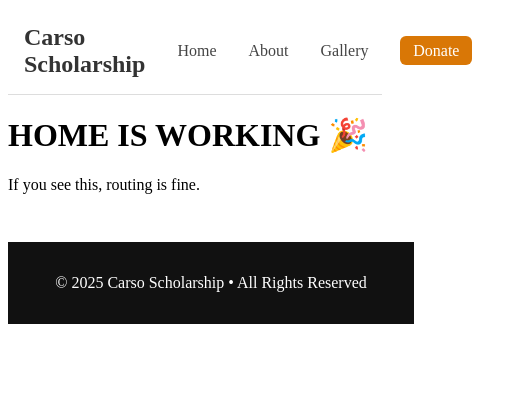
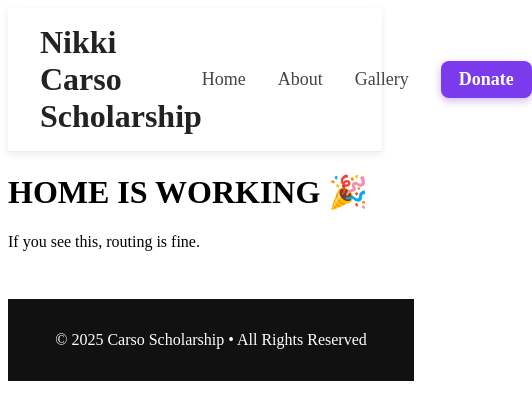
Before and after one commit to DrakeCarso/Nikki-Scholarship-Website, a React (Vite) app: page / in a window 390 px wide. Shown: the top 420 px of the page, 532 px wide, since content can reach past the window. Built offline with nearby package versions, Linux system fonts and the light colour scheme.

Commit message:
Navbar updated, starting mobile optimization

```diff
--- a/src/components/Navbar.jsx
+++ b/src/components/Navbar.jsx
@@ -4,10 +4,9 @@ import "../styles/Navbar.css";
 export default function Navbar() {
   return (
  <nav className="navbar">
-      <div className="nav-container">
-
+  <div className="nav-inner">
     <div className="nav-logo">
-          <Link to="/">Carso Scholarship</Link>
+      <Link to="/">Nikki Carso Scholarship</Link>
     </div>
 
     <div className="nav-links">
@@ -17,6 +16,7 @@ export default function Navbar() {
       <Link to="/donate" className="donate-btn">Donate</Link>
     </div>
 
+
   </div>
 </nav>
   );
--- a/src/styles/Navbar.css
+++ b/src/styles/Navbar.css
@@ -1,33 +1,55 @@
 .navbar {
   width: 100%;
-  background: #ffffff;
-  border-bottom: 1px solid #ddd;
+  background-color: white;
+  border-bottom: 1px solid #eee;
   padding: 1rem 0;
+
+  /* ✨ Add this shadow */
+  box-shadow: 0 2px 8px rgba(0, 0, 0, 0.08);
+  position: sticky;
+  top: 0;
+  z-index: 999;
 }
 
-.nav-container {
-  max-width: 1100px;
+.nav-inner {
+  width: 100%;
+  display: flex;
+  align-items: center;
+  justify-content: space-between;
+  max-width: 800px;
   margin: 0 auto;
-  padding: 0 1rem;
+  padding: 0 2rem;
+}
 
+
+/* Center the title perfectly */
+.nav-logo {
+  flex: 1;
   display: flex;
-  justify-content: space-between;
-  align-items: center;
+  justify-content: start;
 }
 
 .nav-logo a {
-  font-size: 1.5rem;
-  font-weight: bold;
-  color: #333;
-  text-decoration: none;
+  font-size: 32px;
+  font-weight: 600;
+  text-decoration: rebeccapurple;
+  color: #222;
+}
+
+/* Right-side links */
+.nav-links {
+  flex: 1;
+  display: flex;
+  align-items: center;
+  justify-content: flex-end;
+  gap: 2rem;
 }
 
 .nav-links a {
-  margin-left: 2rem;
-  font-size: 1rem;
   text-decoration: none;
   color: #444;
-  transition: 0.2s;
+  font-size: 18px;
+  transition: 0.2s ease;
 }
 
 .nav-links a:hover {
@@ -35,12 +57,20 @@
 }
 
 .donate-btn {
-  padding: 0.4rem 0.8rem;
-  background: #d97706;
+  background-color: #7c3aed; /* Purple 600 */
   color: white !important;
-  border-radius: 6px;
+  padding: 8px 18px;
+  border-radius: 8px;
+  font-weight: 600;
+  border: none;
+  cursor: pointer;
+
+  box-shadow: 0 3px 8px rgba(124, 58, 237, 0.35);
+  transition: all 0.2s ease;
 }
 
 .donate-btn:hover {
-  background: #b45309;
+  background-color: #6d28d9; /* Purple 700 */
+  box-shadow: 0 5px 14px rgba(124, 58, 237, 0.5);
+  transform: translateY(-2px);
 }
```
Lines whose indentation alone changed are shown as unchanged.
